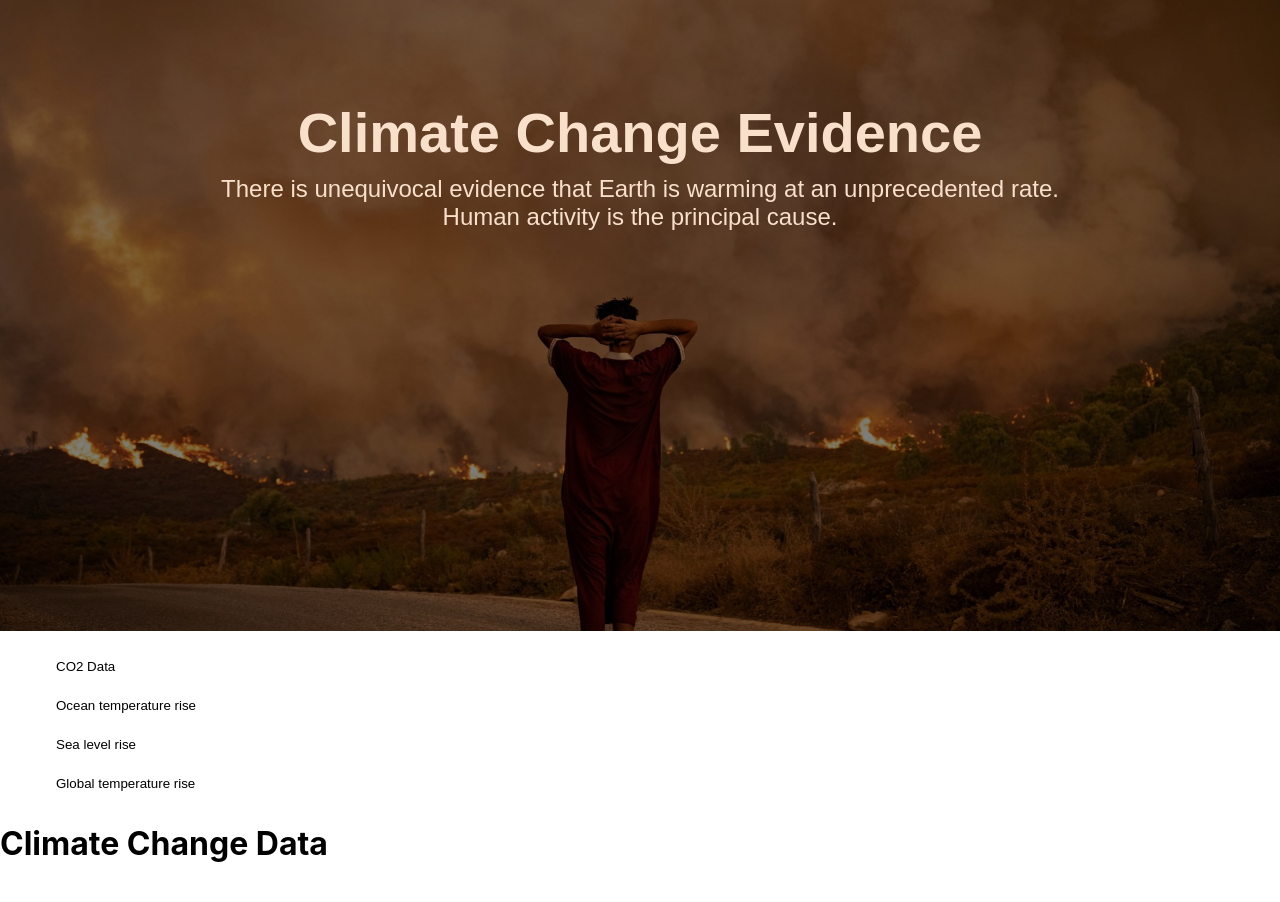
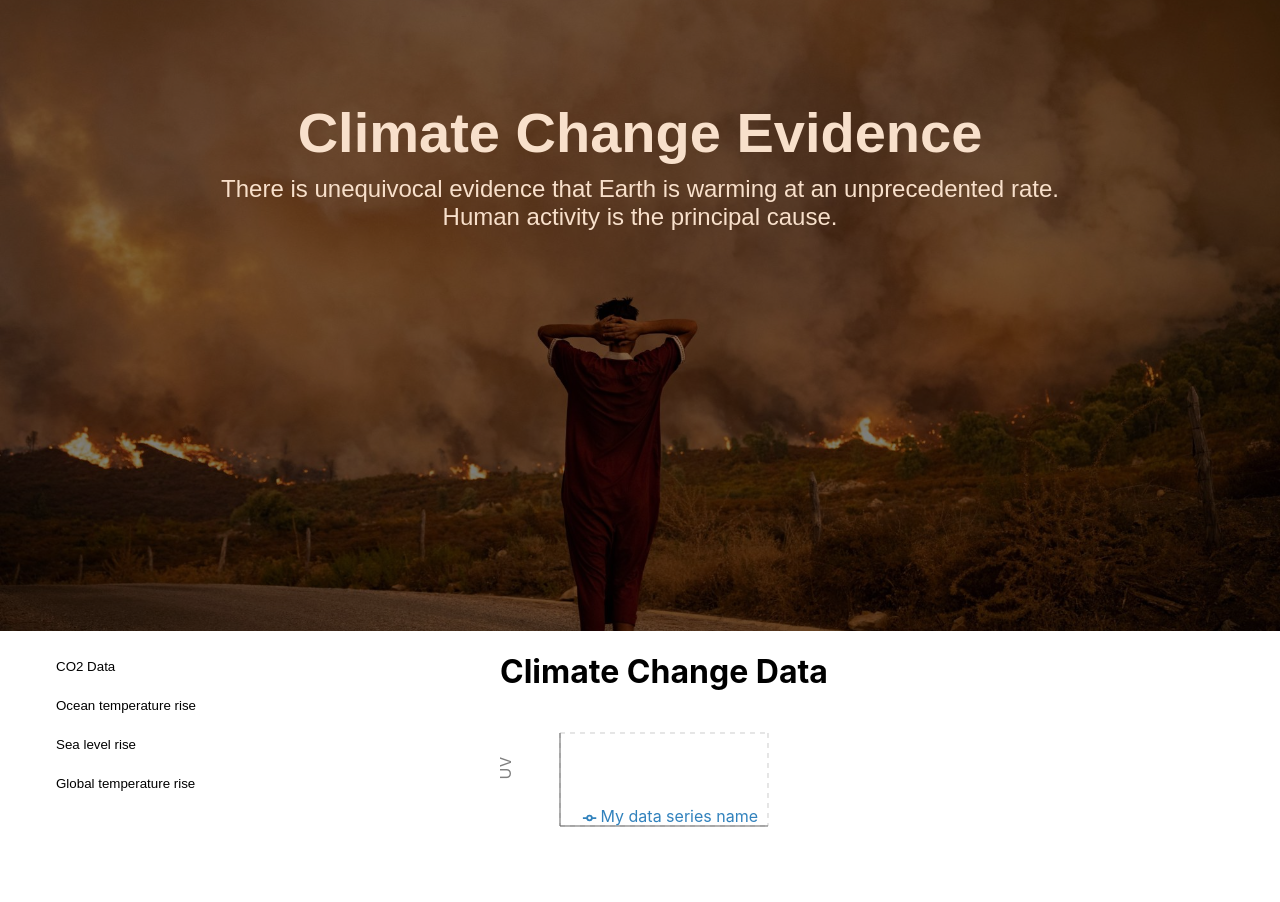
Before and after one commit to YanaSmelik/Climate-Evidence, a React (Create React App) app: page / in a window 1280 px wide. Shown: the top 902 px of the page. Built offline with nearby package versions, Linux system fonts and the light colour scheme.

Commit message:
Add style to App, change img to background image in css

```diff
--- a/src/App.css
+++ /dev/null
@@ -1,38 +0,0 @@
-.App {
-  text-align: center;
-}
-
-.App-logo {
-  height: 40vmin;
-  pointer-events: none;
-}
-
-@media (prefers-reduced-motion: no-preference) {
-  .App-logo {
-    animation: App-logo-spin infinite 20s linear;
-  }
-}
-
-.App-header {
-  background-color: #282c34;
-  min-height: 100vh;
-  display: flex;
-  flex-direction: column;
-  align-items: center;
-  justify-content: center;
-  font-size: calc(10px + 2vmin);
-  color: white;
-}
-
-.App-link {
-  color: #61dafb;
-}
-
-@keyframes App-logo-spin {
-  from {
-    transform: rotate(0deg);
-  }
-  to {
-    transform: rotate(360deg);
-  }
-}
--- a/src/App.js
+++ b/src/App.js
@@ -1,20 +1,31 @@
-import './App.css';
-import Home from './components/Home';
-import ClimateData from './components/ClimateData';
-import Sources from './components/Sources';
-import Topics from './components/Topics';
+import Home from "./components/Home";
+import ClimateData from "./components/ClimateData";
+import Sources from "./components/Sources";
+import Topics from "./components/Topics";
 import { useState } from "react";
-
+import styles from "./style/app.module.css";
 
 function App() {
   const [topic, setTopic] = useState("");
   return (
-    <div>
-   <Home />
-    <Topics setTopic={setTopic} />
-   <ClimateData topic={topic}/>
-   <Sources />
-   </div>
+    <div className={styles.appSection}>
+      <div className={styles.homeSection}>
+        <Home />
+      </div>
+
+      <div className={styles.mainSection}>
+        <div className={styles.topicsSection}>
+          <Topics setTopic={setTopic} />
+        </div>
+        <div className={styles.climateDataSection}>
+          <ClimateData topic={topic} />
+        </div>
+      </div>
+
+      <div className={styles.sourcesSection}>
+        <Sources />
+      </div>
+    </div>
   );
 }
 
--- a/src/components/ClimateData.js
+++ b/src/components/ClimateData.js
@@ -1,10 +1,10 @@
 import { useState, useEffect } from "react";
 import Chart from "./Chart";
 import styles from "../style/climateData.module.css";
-import co2Banner from "../media/co2-banner.jpg";
-import oceanBanner from "../media/ocean-banner.jpg";
-import seaLevelBanner from "../media/sealevel-banner.jpg";
-import temperatureBanner from "../media/temperature-banner.jpg";
+// import co2Banner from "../media/co2-banner.jpg";
+// import oceanBanner from "../media/ocean-banner.jpg";
+// import seaLevelBanner from "../media/sealevel-banner.jpg";
+// import temperatureBanner from "../media/temperature-banner.jpg";
 
 function ClimateData(props) {
   const [globalCO2Data, setGlobalCO2Data] = useState([]);
@@ -35,12 +35,12 @@ function ClimateData(props) {
       "The surface temperature anomaly is the headline number - how much warmer the planet is than a mid-20th-century normal, land and ocean together. Anomalies are used instead of raw temperatures because a departure from average travels well: a mild winter in Siberia and a warm night in the tropics can be added up honestly. Every year since 2015 now ranks among the warmest on record.",
   };
 
-  const banner = {
-    CO2: co2Banner,
-    oceanTempRise: oceanBanner,
-    seaLevelRise: seaLevelBanner,
-    globalTempRise: temperatureBanner,
-  };
+  // const banner = {
+  //   CO2: co2Banner,
+  //   oceanTempRise: oceanBanner,
+  //   seaLevelRise: seaLevelBanner,
+  //   globalTempRise: temperatureBanner,
+  // };
 
   useEffect(() => {
     async function getData(url) {
@@ -140,10 +140,17 @@ function ClimateData(props) {
   }
 
   return (
-    <div className={styles.dataContainer}>
-      <h1>Climate Change Data</h1>
-      <div className={styles.dataContent}>
-        <img src={banner[props.topic]}></img>
+    <div className={styles.mainSection}>
+
+      <div className={styles.bannerContainer}>
+
+        <div className={styles.bannerContent}>
+          <h1>Climate Change Data</h1>
+        </div>
+      </div>
+
+      <div className={styles.dataSection}>
+        {/* <img src={banner[props.topic]} alt="topic banner"></img> */}
         <p>{topicDescription[props.topic]}</p>
         <Chart data={fetchedData} topic={props.topic} />
         <ul>{listDataByYears}</ul>
--- /dev/null
+++ b/src/style/app.module.css
@@ -0,0 +1,13 @@
+.appSection{
+    display: flex;
+    flex-direction: column;
+}
+
+
+.mainSection{
+    display: flex;
+}
+
+.topicsSection{
+    width: 500px;
+}
--- a/src/style/climateData.module.css
+++ b/src/style/climateData.module.css
@@ -1,6 +1,20 @@
-.dataContainer {
+.dataSection {
+    display: flex;
+}
+.banner-container{
+    background-image: url('../media/co2-banner.jpg');
+    background-size: cover;
+    background-position: center;
+    position: relative;
+    width: 100%;
+    padding-top: 40%;
+    color: white;
 }
 
-.dataContent {
-    display: flex;
+.banner-content{
+    position: absolute;
+    top: 50%;
+    left: 50%;
+    transform: translate(-50%, -50%);
+    text-align: center;
 }
```
